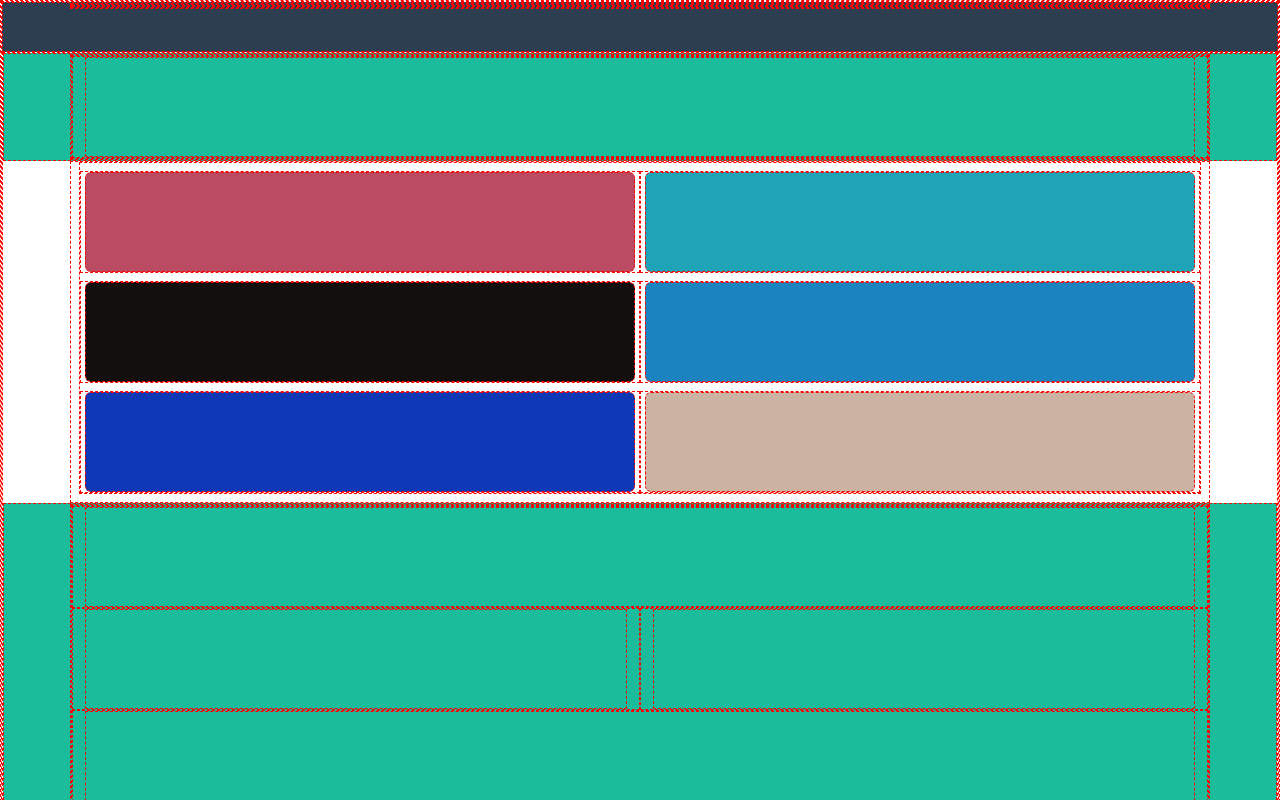
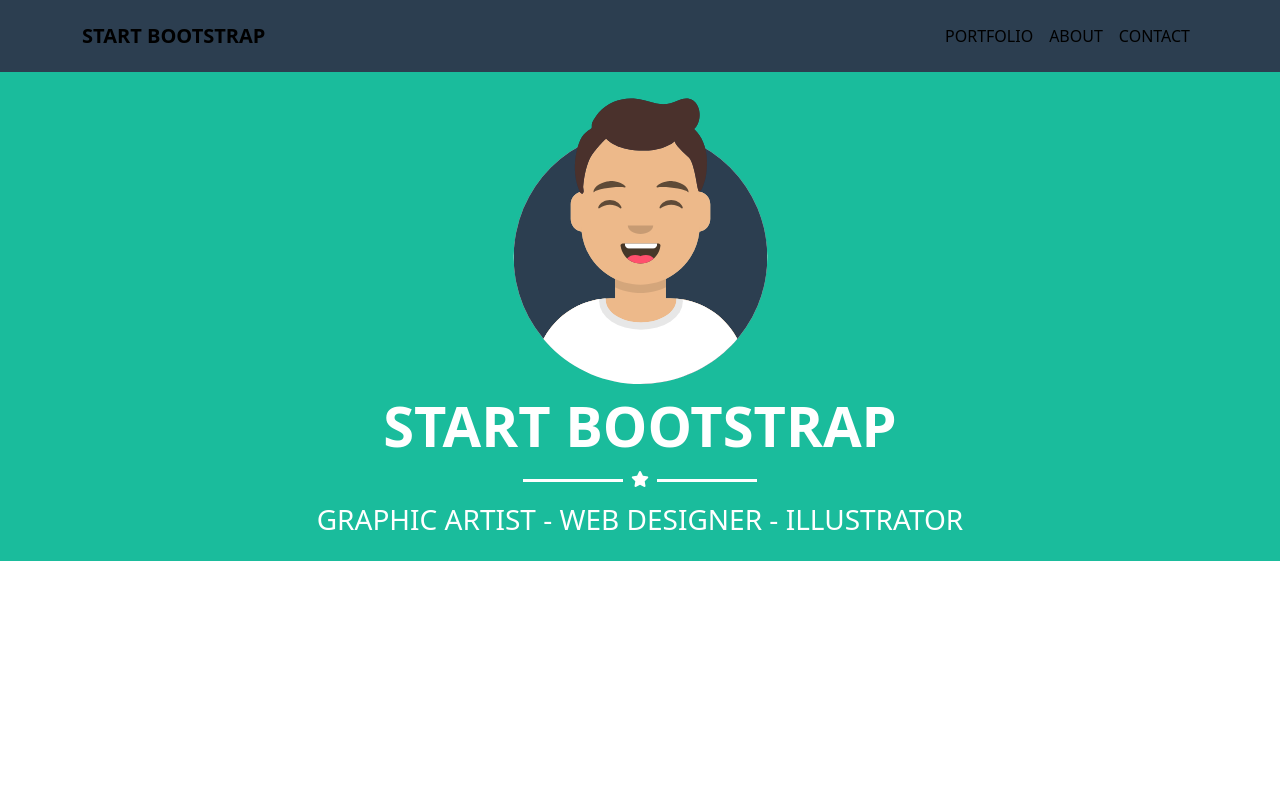
Before and after one commit to B0G0N1/html-css-bootstrap-freelancer, a plain HTML site: page index.html in a window 1280 px wide. Shown: the top 800 px of the page. Drawn offline with nearby package versions, Linux system fonts and the light colour scheme.

Commit message:
[FEAT] Add Header and Presentation Content

```diff
--- a/css/style.css
+++ b/css/style.css
@@ -47,16 +47,24 @@
     background-color: #2c3e50;
 }
 
-
-/* DEBUG CLASS */
-header, .sub-footer {
-    height: 50px;
+header {
+    color: white;
 }
 
-.content {
-    height: 100px;
+.navbar-brand {
+    font-weight: bold;
 }
 
-* {
-    border: 1px dashed red;
+.nav-link {
+    font-weight: 500;
 }
+
+.lines:after,
+.lines:before {
+    content: '';
+    width: 100px;
+    height: 3px;
+    background-color: white;
+    display: inline-block;
+    vertical-align: middle;
+}
--- a/index.html
+++ b/index.html
@@ -4,27 +4,50 @@
     <meta charset="UTF-8">
     <meta name="viewport" content="width=device-width, initial-scale=1.0">
     <link href="https://cdn.jsdelivr.net/npm/bootstrap@5.3.3/dist/css/bootstrap.min.css" rel="stylesheet" integrity="sha384-QWTKZyjpPEjISv5WaRU9OFeRpok6YctnYmDr5pNlyT2bRjXh0JMhjY6hW+ALEwIH" crossorigin="anonymous">
+    <link rel="stylesheet" href="https://cdnjs.cloudflare.com/ajax/libs/font-awesome/6.5.2/css/all.min.css">
     <link rel="stylesheet" href="./css/style.css">
     <title>Freelance</title>
 </head>
 <body>
     <!-- Header -->
-    <header class="bg-midnight-blue">
-        <div class="container">
-            <div class="row">
-                <div class="col-6"></div>
-                <div class="col-6"></div>
+    <header>
+        <nav class="navbar navbar-expand-lg bg-midnight-blue py-3">
+            <div class="container">
+                <a class="navbar-brand" href="#">START BOOTSTRAP</a>
+                <button class="navbar-toggler" type="button" data-bs-toggle="collapse" data-bs-target="#navbarNav" aria-controls="navbarNav" aria-expanded="false" aria-label="Toggle navigation">
+                <span class="navbar-toggler-icon"></span>
+                </button>
+                <div class="collapse navbar-collapse justify-content-end" id="navbarNav">
+                    <ul class="navbar-nav">
+                    <li class="nav-item">
+                        <a class="nav-link active" aria-current="page" href="#">PORTFOLIO</a>
+                    </li>
+                    <li class="nav-item">
+                        <a class="nav-link active" href="#">ABOUT</a>
+                    </li>
+                    <li class="nav-item">
+                        <a class="nav-link active" href="#">CONTACT</a>
+                    </li>
+                    </ul>
+                </div>
             </div>
-        </div>
+        </nav>
     </header>
     <!-- Main -->
     <main>
         <!-- Presentation -->
-        <div class="bg-turquoise">
+        <div class="presentation bg-turquoise">
             <div class="container">
                 <div class="row">
                     <div class="col-12">
-                        <div class="content"></div>
+                        <div class="content d-flex flex-column justify-content-center align-items-center py-3 text-white">
+                            <img src="./img/avatar.svg" class="w-25" alt="avatar">
+                            <h2 class="display-4 fw-bold my-2">START BOOTSTRAP</h2>
+                            <span class="lines">
+                                <i class="fa-solid fa-star mb-3 mx-1"></i>
+                            </span>
+                            <h3>GRAPHIC ARTIST - WEB DESIGNER - ILLUSTRATOR</h3>
+                        </div>
                     </div>
                 </div>
             </div>
@@ -123,5 +146,6 @@
             </div>
         </div>
     </div>
+    <script src="https://cdn.jsdelivr.net/npm/bootstrap@5.3.3/dist/js/bootstrap.bundle.min.js" integrity="sha384-YvpcrYf0tY3lHB60NNkmXc5s9fDVZLESaAA55NDzOxhy9GkcIdslK1eN7N6jIeHz" crossorigin="anonymous"></script>
 </body>
 </html>
```
